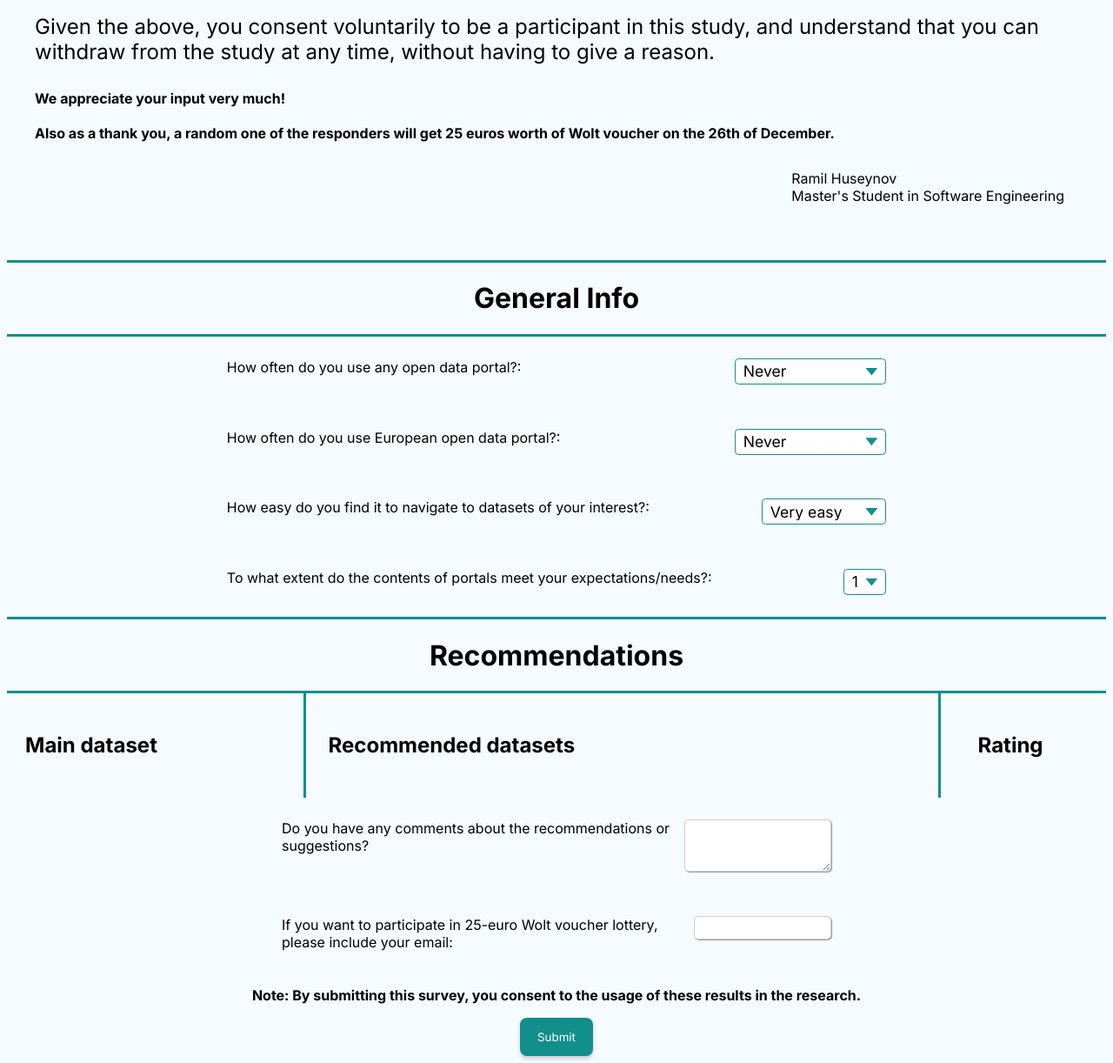
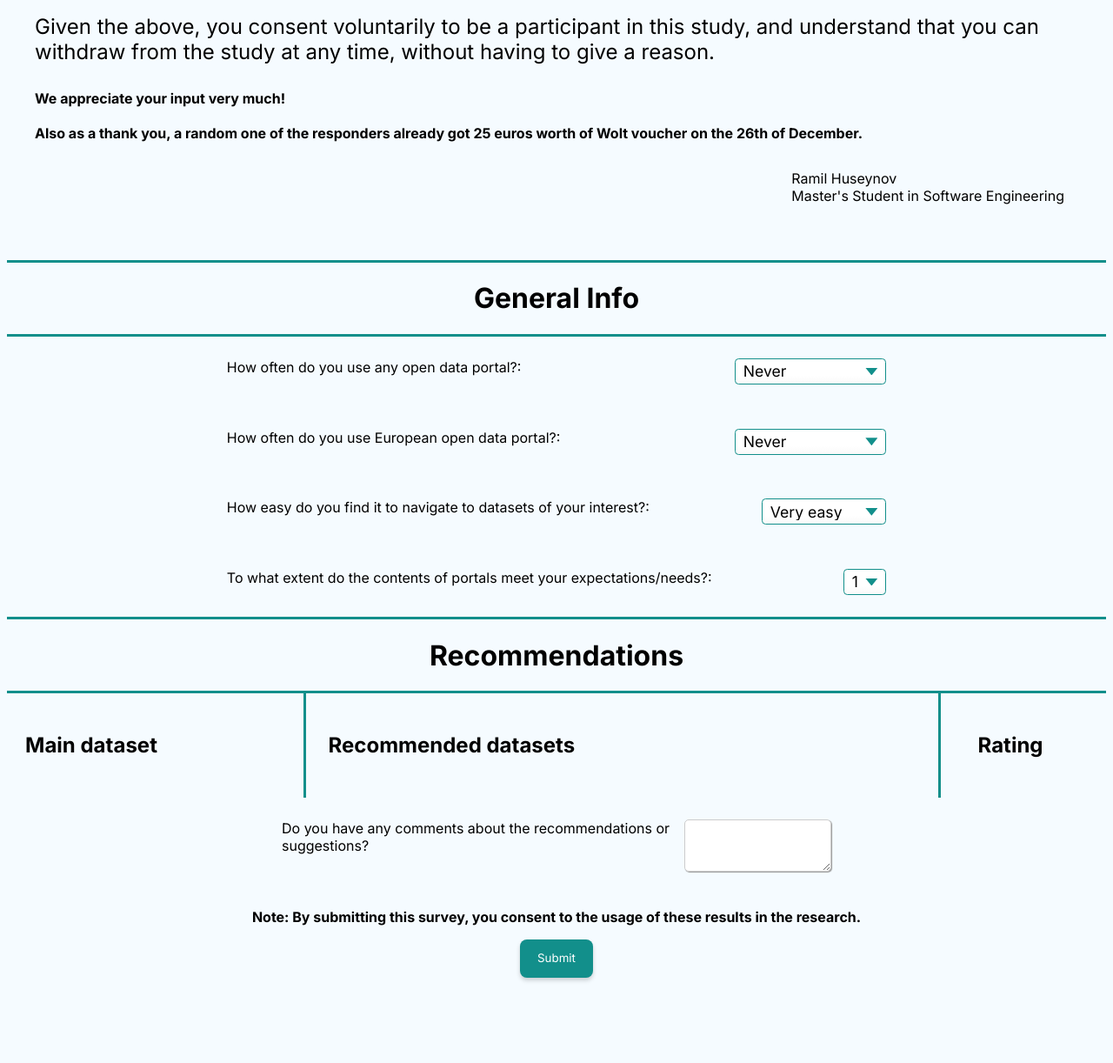
Before and after one commit to AeonTK/OGD-recommendation, a Python web app: template templates/template.jinja in a window 1280 px wide. Shown: the part 625-1847 px from the top of the page at 87% size. After the commit the page ends 1753 px from the top, so only its background shows below. Run offline with Jinja, Linux system fonts and the light colour scheme; the template is opened without the code that fills it, so the values that code supplies are empty; some libraries are stand-ins or nearby versions.

Commit message:
wolt voucher lottery ended

```diff
--- a/index.html
+++ b/index.html
@@ -60,7 +60,7 @@
             <b>We appreciate your input very much!</b>
             <br />
             <br />
-            <b>Also as a thank you, a random one of the responders will get 25 euros worth of Wolt voucher on the 26th
+            <b>Also as a thank you, a random one of the responders already got 25 euros worth of Wolt voucher on the 26th
                 of December.</b>
         </p>
     </div>
@@ -1745,7 +1745,7 @@ Plan district: Leibnitzstraße, Schellingstraße, Wielandstraße, Wandsbeker Cha
             </label>
             <textarea id="suggestions" name="suggestions"></textarea>
         </div>
-        <div class="general-q-container-2">
+        <div style="display: none" class="general-q-container-2">
             <label>If you want to participate in 25-euro Wolt voucher lottery, please include your email: </label>
             <input type="text" id="email" name="email" />
         </div>
--- a/index.js
+++ b/index.js
@@ -42,7 +42,7 @@ $(document).ready(function () {
                 }, (error) => {
                 // Execute any logic that should take place if the save fails.
                 // error is a Parse.Error with an error code and message.
-                alert('Error occured submitting formə');
+                alert('Error occured submitting the form');
                 });
             }
     })
--- a/templates/template.jinja
+++ b/templates/template.jinja
@@ -60,7 +60,7 @@
             <b>We appreciate your input very much!</b>
             <br />
             <br />
-            <b>Also as a thank you, a random one of the responders will get 25 euros worth of Wolt voucher on the 26th
+            <b>Also as a thank you, a random one of the responders already got 25 euros worth of Wolt voucher on the 26th
                 of December.</b>
         </p>
     </div>
@@ -180,7 +180,7 @@
             </label>
             <textarea id="suggestions" name="suggestions"></textarea>
         </div>
-        <div class="general-q-container-2">
+        <div style="display: none" class="general-q-container-2">
             <label>If you want to participate in 25-euro Wolt voucher lottery, please include your email: </label>
             <input type="text" id="email" name="email" />
         </div>
```
